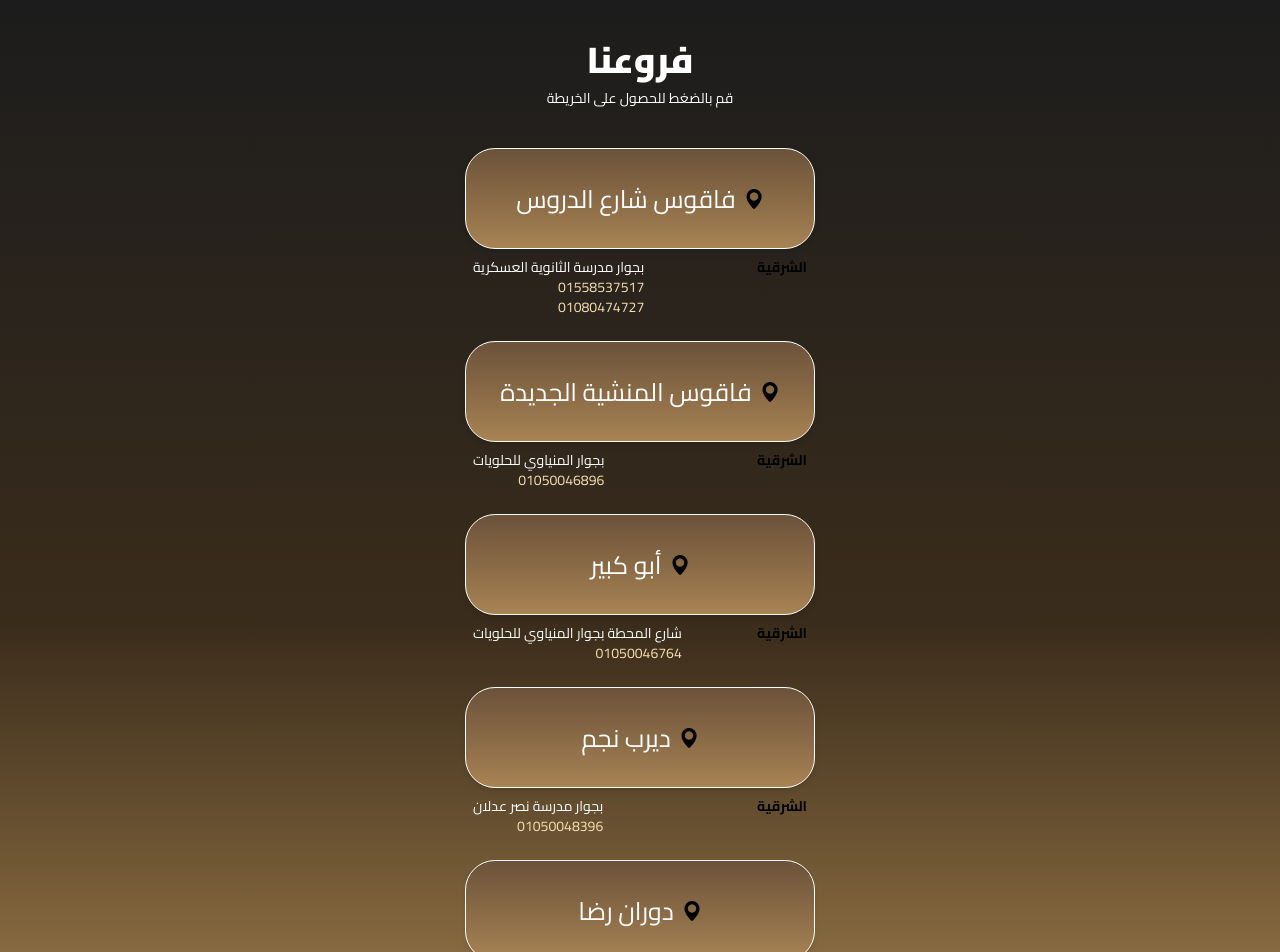
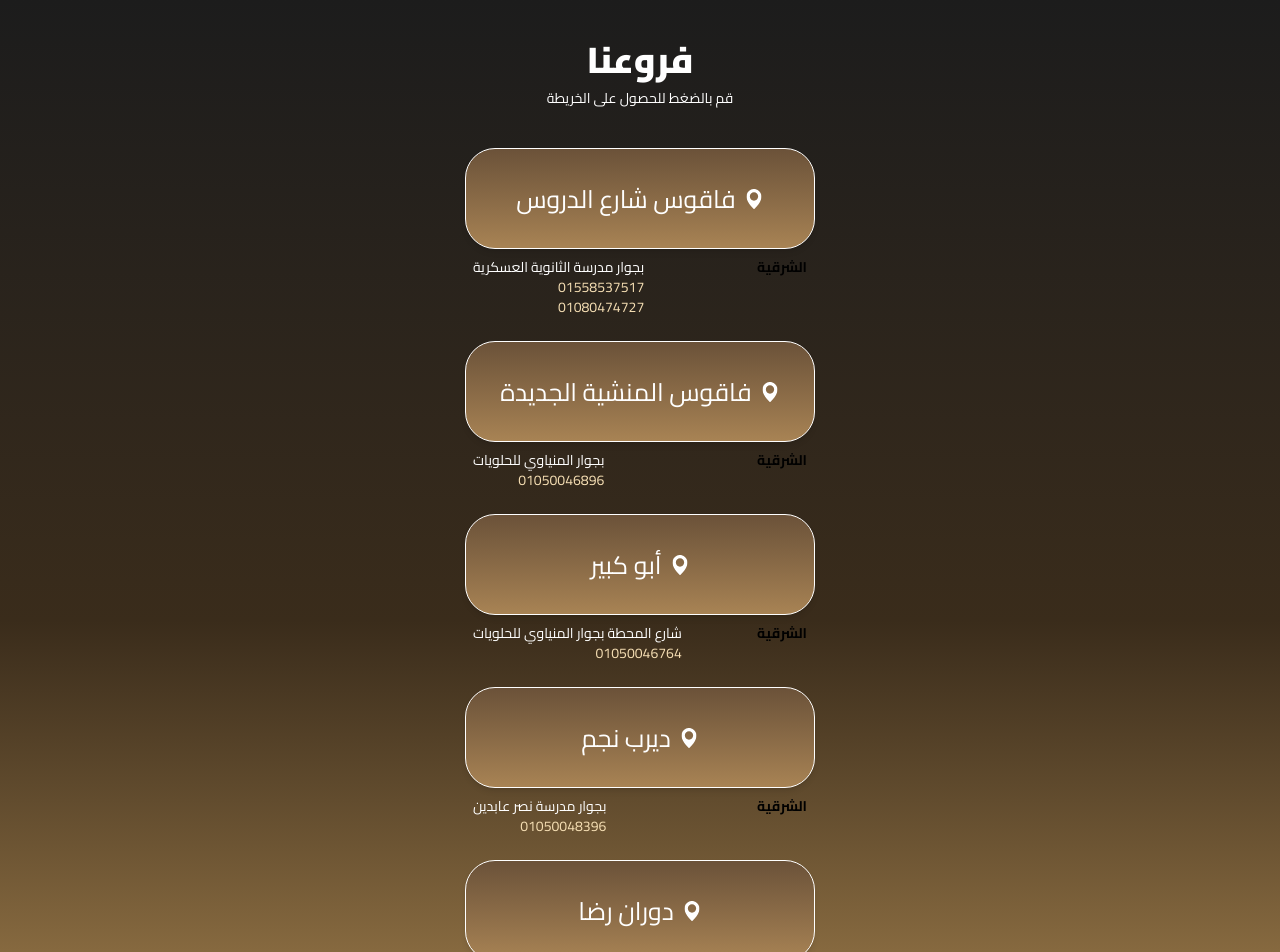
Before and after one commit to heshammmsaifff/soltan-qr, a Next.js app: page /about in a window 1280 px wide. Shown: the top 952 px of the page. Built offline with nearby package versions, Linux system fonts and the light colour scheme.

Commit message:
fix branch address and location-pin

```diff
--- a/pages/about.js
+++ b/pages/about.js
@@ -24,7 +24,7 @@ export default function About() {
     {
       name: "ديرب نجم",
       governorate: "الشرقية",
-      address: "بجوار مدرسة نصر عدلان",
+      address: "بجوار مدرسة نصر عابدين",
       map: "https://www.google.com/maps/place/30%C2%B044'37.1%22N+31%C2%B027'34.6%22E/@30.7436275,31.4570465,17z/data=!3m1!4b1!4m4!3m3!8m2!3d30.7436275!4d31.4596214?hl=en&entry=ttu&g_ep=EgoyMDI1MDkxNy4wIKXMDSoASAFQAw%3D%3D",
       phones: ["01050048396"],
     },
@@ -67,7 +67,7 @@ export default function About() {
                flex items-center justify-center gap-2 text-center backdrop-blur-md"
               >
                 <img
-                  src="/location-pin.png"
+                  src="/location-pin.svg"
                   alt="Location"
                   className="w-5 h-5"
                 />
```
